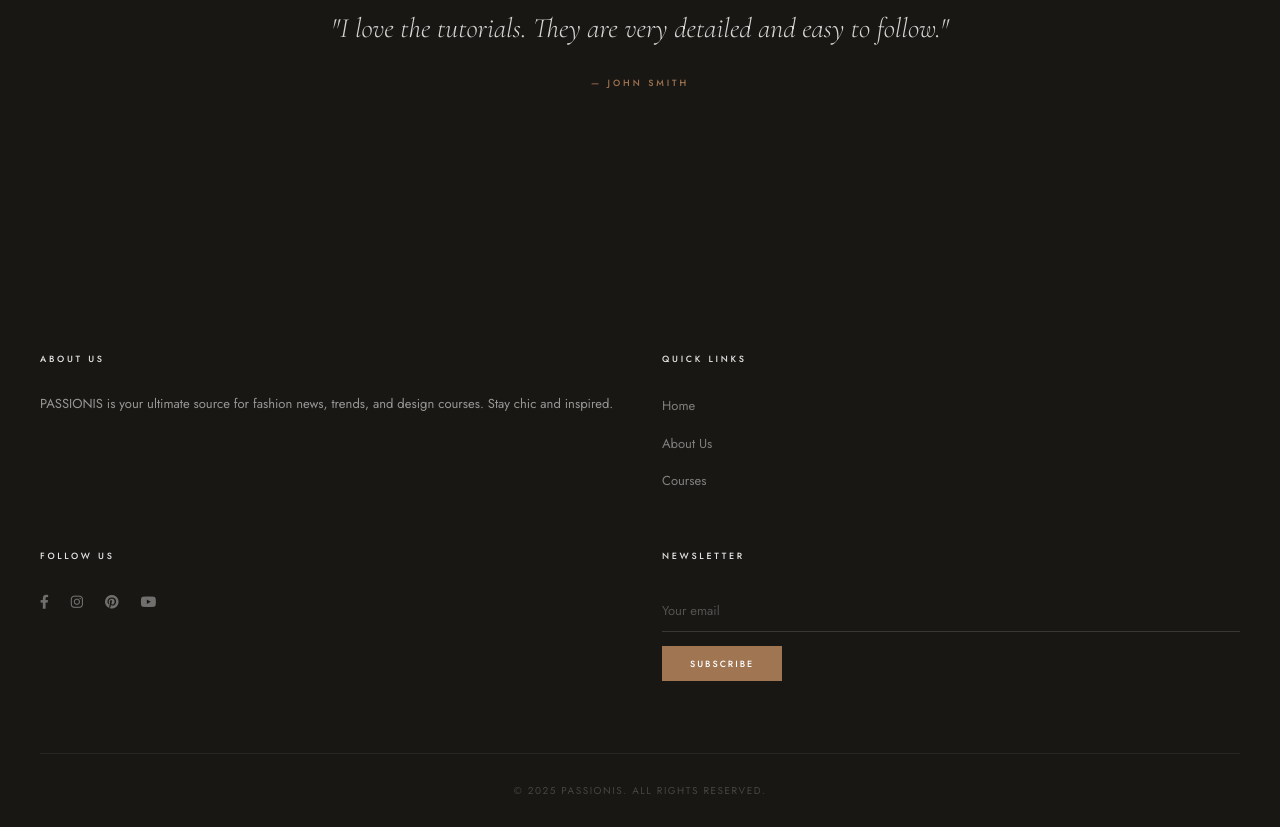
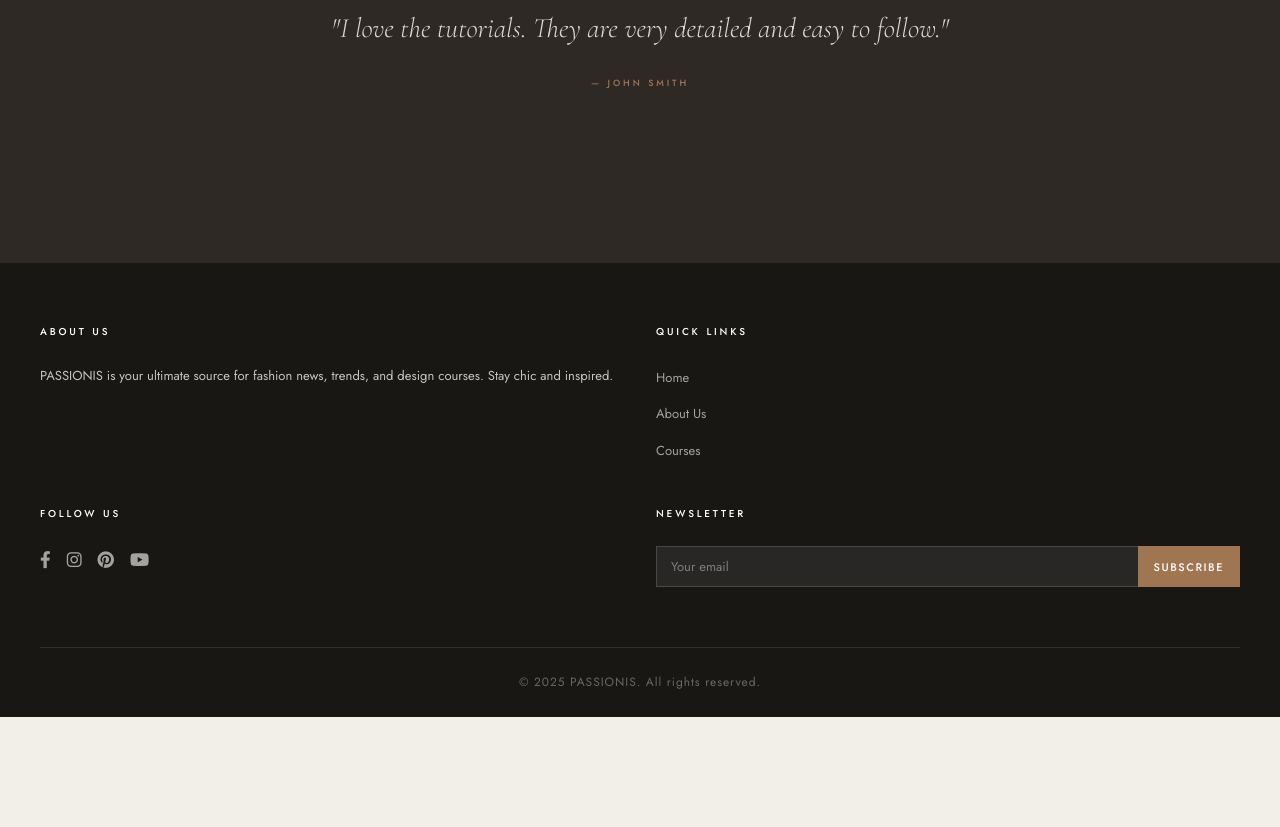
Before and after one commit to ErzaKurtaj/FashionWeb, a website: page index.html in a window 1280 px wide. Shown: the part 4382-5209 px from the top of the page. After the commit the page ends 5099 px from the top, so only its background shows below. Drawn offline with nearby package versions, Linux system fonts and the light colour scheme; files whose address does not match are found by name.

Commit message:
improved ui

```diff
--- a/assets/css/style.css
+++ b/assets/css/style.css
@@ -617,7 +617,7 @@ header.scrolled .hamburger-btn {
    TESTIMONIALS
 ───────────────────────────────────── */
 .testimonials {
-  background: var(--c-dark);
+  background: #2e2925;
   padding: 112px 80px;
   text-align: center;
 }
@@ -714,116 +714,108 @@ article h2 {
 ───────────────────────────────────── */
 footer {
   background: var(--c-dark);
-  color: rgba(255, 255, 255, 0.55);
-  padding: 88px 80px 0;
+  color: rgba(255, 255, 255, 0.75);
+  padding: 80px 60px 0;
 }
 
 .footer-container {
   display: grid;
-  grid-template-columns: 2fr 1fr 1fr 2fr;
-  gap: 60px;
-  padding-bottom: 72px;
-  border-bottom: 1px solid rgba(255, 255, 255, 0.07);
+  grid-template-columns: repeat(4, 1fr);
+  gap: 48px;
+  max-width: 1400px;
+  margin: 0 auto;
+  padding-bottom: 60px;
+  border-bottom: 1px solid rgba(255, 255, 255, 0.1);
 }
 
 .footer-section h3 {
   font-family: var(--f-sans);
-  font-size: 9px;
+  font-size: 10px;
   font-weight: 500;
-  letter-spacing: 0.3em;
+  letter-spacing: 0.28em;
   text-transform: uppercase;
-  color: rgba(255, 255, 255, 0.88);
-  margin-bottom: 26px;
+  color: var(--c-white);
+  margin-bottom: 24px;
 }
 .footer-section p {
   font-size: 13px;
-  line-height: 1.9;
+  line-height: 1.8;
 }
 .footer-section ul {
   list-style: none;
   padding: 0;
 }
 .footer-section ul li {
-  margin-bottom: 11px;
+  margin-bottom: 10px;
 }
 .footer-section ul li a {
-  color: rgba(255, 255, 255, 0.45);
+  color: rgba(255, 255, 255, 0.6);
   text-decoration: none;
   font-size: 13px;
-  transition: color var(--dur);
+  transition: color var(--dur) var(--ease);
 }
 .footer-section ul li a:hover {
-  color: var(--c-accent);
+  color: var(--c-white);
 }
 
 .social-icons {
   display: flex;
-  gap: 22px;
+  gap: 16px;
 }
 .social-icons a {
-  color: rgba(255, 255, 255, 0.38);
-  font-size: 14px;
+  color: rgba(255, 255, 255, 0.6);
+  font-size: 17px;
   text-decoration: none;
-  display: inline-block;
-  transition:
-    color var(--dur),
-    transform var(--dur);
+  transition: color var(--dur) var(--ease);
 }
 .social-icons a:hover {
   color: var(--c-accent);
-  transform: translateY(-2px);
 }
 
 .newsletter-form {
   display: flex;
-  flex-direction: column;
-  gap: 14px;
+  margin-top: 12px;
 }
 .newsletter-form input {
-  padding: 11px 0;
-  border: none;
-  border-bottom: 1px solid rgba(255, 255, 255, 0.14);
-  background: transparent;
-  color: #fff;
+  flex: 1;
+  padding: 10px 14px;
+  background: rgba(255, 255, 255, 0.07);
+  border: 1px solid rgba(255, 255, 255, 0.15);
+  border-right: none;
+  color: var(--c-white);
   font-family: var(--f-sans);
   font-size: 13px;
   outline: none;
-  transition: border-color var(--dur);
 }
 .newsletter-form input::placeholder {
-  color: rgba(255, 255, 255, 0.26);
-}
-.newsletter-form input:focus {
-  border-bottom-color: var(--c-accent);
+  color: rgba(255, 255, 255, 0.4);
 }
 .newsletter-form button {
-  align-self: flex-start;
-  padding: 11px 28px;
+  padding: 10px 16px;
   background: var(--c-accent);
-  color: #fff;
+  color: var(--c-white);
   border: none;
   cursor: pointer;
   font-family: var(--f-sans);
-  font-size: 9px;
+  font-size: 11px;
   font-weight: 500;
-  letter-spacing: 0.22em;
+  letter-spacing: 0.14em;
   text-transform: uppercase;
-  box-shadow: inset 0 0 0 0 var(--c-dark);
-  transition: box-shadow 0.4s var(--ease);
+  transition: background var(--dur) var(--ease);
 }
 .newsletter-form button:hover {
-  box-shadow: inset 300px 0 0 0 var(--c-dark);
+  background: var(--c-white);
+  color: var(--c-dark);
 }
 
 .footer-bottom {
   text-align: center;
-  padding: 28px 0;
+  padding: 24px 0;
 }
 .footer-bottom p {
-  font-size: 10px;
-  letter-spacing: 0.15em;
-  text-transform: uppercase;
-  color: rgba(255, 255, 255, 0.2);
+  font-size: 12px;
+  letter-spacing: 0.08em;
+  color: rgba(255, 255, 255, 0.35);
 }
 
 /* ─────────────────────────────────────
@@ -868,17 +860,19 @@ footer {
   }
   .items-section,
   .testimonials,
-  .content,
-  footer {
+  .content {
     padding-left: 40px;
     padding-right: 40px;
+  }
+  footer {
+    padding: 60px 40px 0;
   }
   .items-container {
     grid-template-columns: repeat(3, 1fr);
   }
   .footer-container {
-    grid-template-columns: 1fr 1fr;
-    gap: 44px;
+    grid-template-columns: repeat(2, 1fr);
+    gap: 32px;
   }
 }
 
@@ -978,12 +972,11 @@ footer {
     padding: 64px 20px;
   }
   footer {
-    padding: 64px 20px 0;
+    padding: 48px 20px 0;
   }
   .footer-container {
-    grid-template-columns: 1fr 1fr;
-    gap: 36px;
-    padding-bottom: 52px;
+    grid-template-columns: 1fr;
+    gap: 28px;
   }
 }
 
@@ -994,9 +987,6 @@ footer {
   .item img {
     height: 340px;
   }
-  .footer-container {
-    grid-template-columns: 1fr;
-  }
   .content {
     padding: 56px 20px;
   }
```
